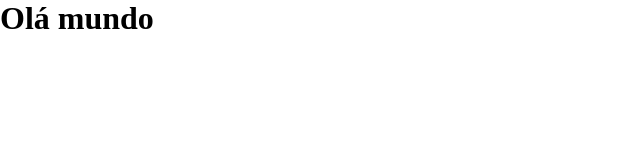
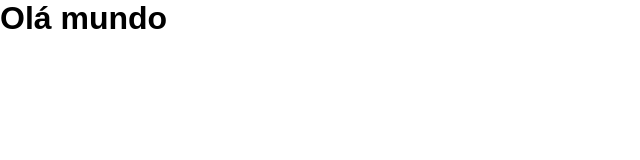
Before and after one commit to franciscoeymardneto/ignite_react-js_fundaments, a React app: page / in a window 1280 px wide. Shown: the top 160 px of the page, without its empty margins (0-640 px from the left). Built offline with nearby package versions, Linux system fonts and the light colour scheme.

Commit message:
chore: add sass loader

```diff
--- a/package.json
+++ b/package.json
@@ -21,6 +21,7 @@
     "cross-env": "^7.0.3",
     "css-loader": "^5.1.1",
     "html-webpack-plugin": "^5.3.1",
+    "sass-loader": "^11.0.1",
     "style-loader": "^2.0.0",
     "webpack": "^5.24.4",
     "webpack-cli": "^4.5.0",
--- a/styles/global.css
+++ b/styles/global.css
@@ -5,5 +5,5 @@
 }
 
 body {
-  font: Arial, Relvetica, sans-serif;
+  font-family: Arial, Relvetica, sans-serif;
 }
--- a/webpack.config.js
+++ b/webpack.config.js
@@ -41,14 +41,7 @@ module.exports = {
       {
        test: /\.css$/,
        exclude: /node_modules/,
-       use:[
-         {
-           loader: 'style-loader'
-         },
-         {
-           loader: 'css-loader'
-         }
-       ]
+       use:['style-loader', 'css-loader', 'sass-loader']
       }
     ]
   }
```
Also changed, not shown: 1 other file (tests, documents, lock files or other folders).
